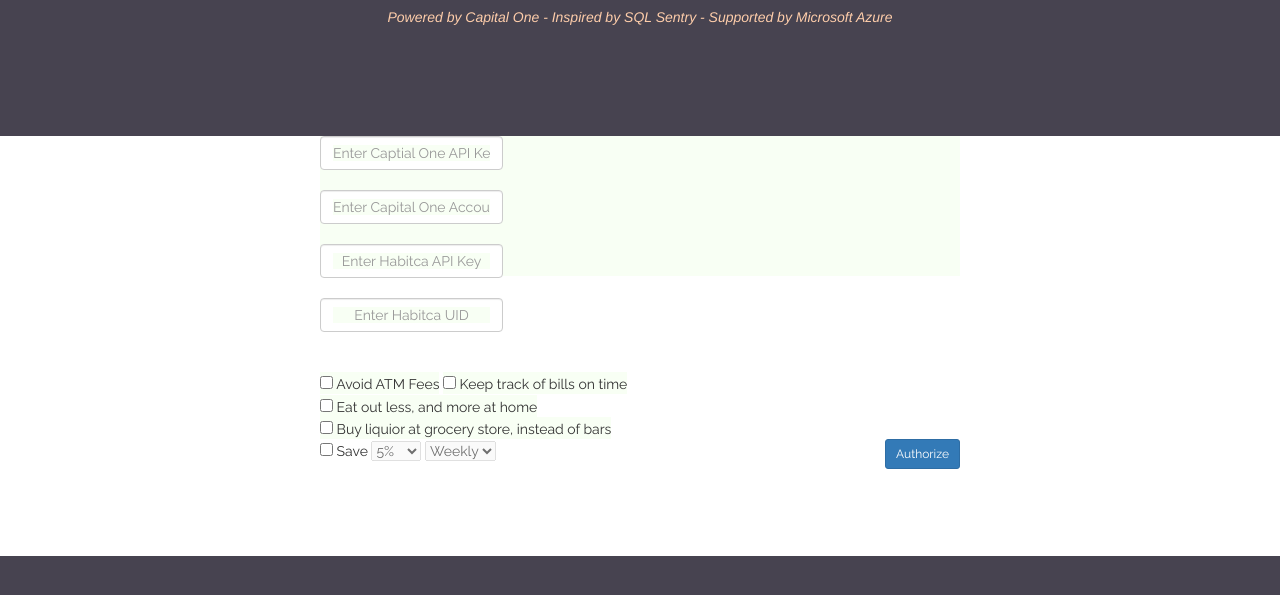
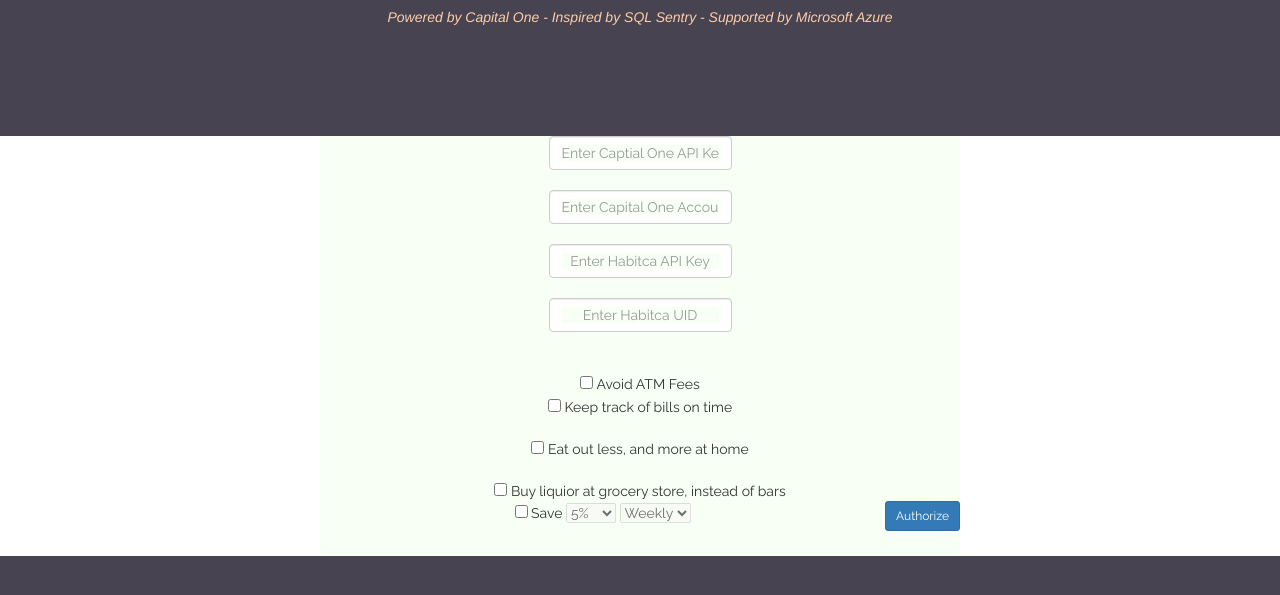
Before and after one commit to stuharvey/frugalhero, a website: page public/index.html in a window 1280 px wide. Shown: the part 87-682 px from the top of the page. Drawn offline with nearby package versions, Linux system fonts and the light colour scheme.

Commit message:
login ui formatting

```diff
--- a/public/ui/static/css/login.css
+++ b/public/ui/static/css/login.css
@@ -42,8 +42,8 @@ body
 
 .form-inline
 {
-    text-align: justify;
-    height: 10em;
+    text-align: center;
+    height: 30em;
     font-family: 'Raleway', sans-serif;
     margin-left: auto;
     background-color: #F8FFF4;
```
Also changed, not shown: public/index.html (+3 -2 lines).
